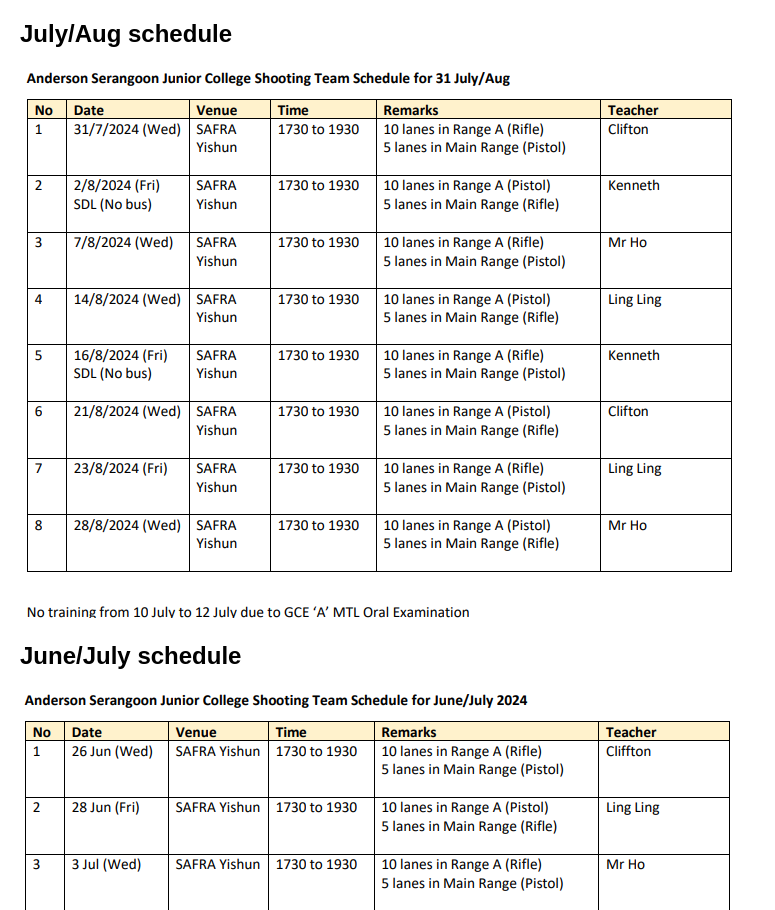
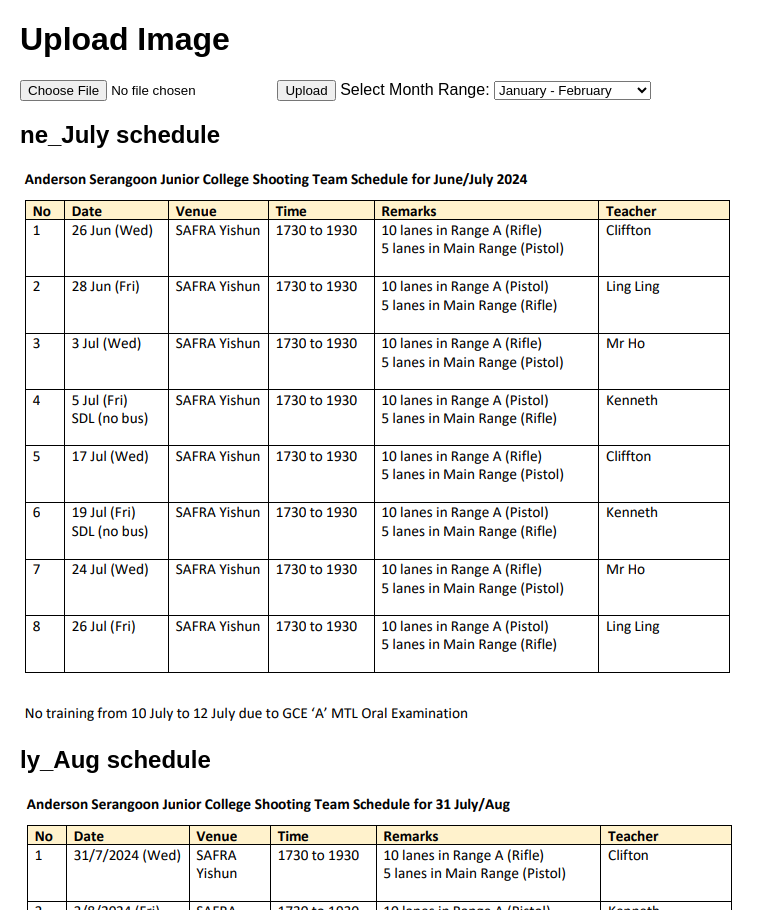
Before and after one commit to KyanChin/WA2-webapp, a Flask app: page /schedule in a window 1280 px wide. Shown: the part 46-956 px from the top of the page, without its empty margins (0-775 px from the left). Run offline with Flask 3, Linux system fonts and the light colour scheme.

Commit message:
Update schedule.html

```diff
--- a/templates/schedule.html
+++ b/templates/schedule.html
@@ -14,10 +14,33 @@
       <li><a href=" {{ url_for('plotter') }}">Plotter</a></li>
     </ul>
     <div id="mainwrapper">
-      <h2>July/Aug schedule</h2>
-      <img src="../static/July_Aug schedule.png" alt="July/Aug schedule">
-      <h2>June/July schedule</h2>
-      <img src="../static/June_July schedule.png" alt="June/July schedule">
+      <h1>Upload Image</h1>
+      <form action="/schedule" method="POST" enctype="multipart/form-data">
+          <input type="file" name="schedule" required>
+          <button type="submit">Upload</button>
+        <label for="month">Select Month Range:</label>
+        <select name="month" id="month" required>
+          <option value="Jan_Feb">January - February</option>
+          <option value="Feb_March">February - March</option>
+          <option value="March_April">March - April</option>
+          <option value="April_May">April - May</option>
+          <option value="May_June">May - June</option>
+          <option value="June_July">June - July</option>
+          <option value="July_Aug">July - August</option>
+          <option value="Aug_Sep">August - September</option>
+          <option value="Sep_Oct">September - October</option>
+          <option value="Oct_Nov">October - November</option>
+          <option value="Nov_Dec">November - December</option>
+          <option value="Dec_Jan">December - January</option>
+        </select>
+      </form>
+
+      {% if schedules %}
+        {% for schedule in schedules %}
+          <h2>{{ schedule[2:-4] }}</h2>
+          <img src="../static/{{ schedule }}" alt="{{ schedule[2:-4] }}">
+        {% endfor %}
+      {% endif %}
     </div>
   </body>
 </html>
```
